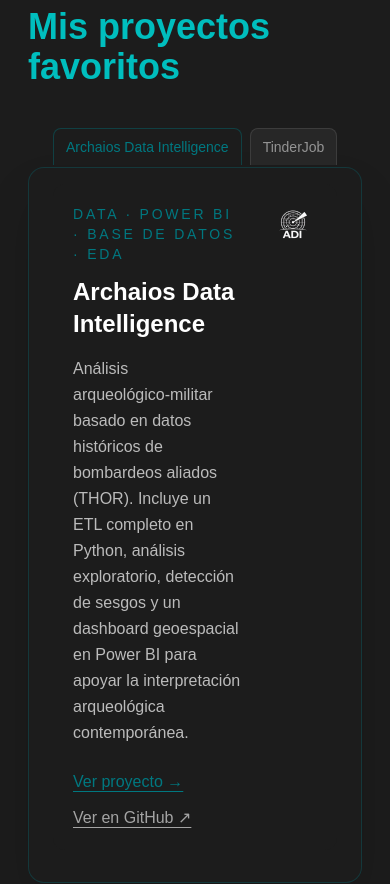
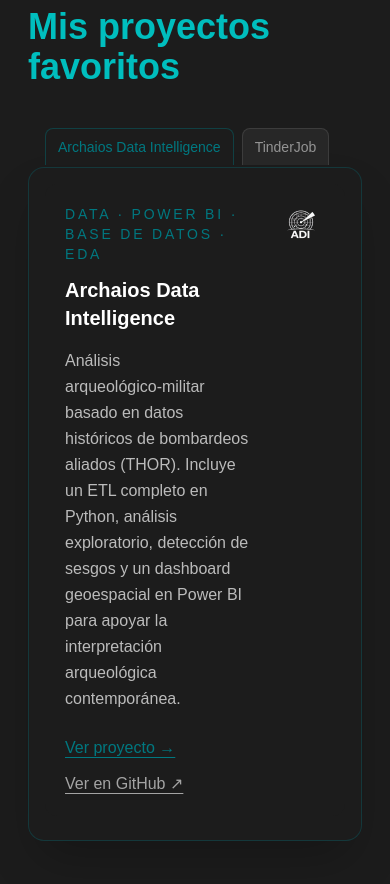
Before and after one commit to HelenDiMo/elena-diaz-beyond-the-resume, a Next.js app: page / in a window 390 px wide. Shown: the part 7100-7984 px from the top of the page. Built offline with nearby package versions, Linux system fonts and the light colour scheme.

Commit message:
fix: mejorar la estructura y funcionalidad de los componentes ProjectCard y ProjectFolder

```diff
--- a/src/components/projects/ProjectCard.tsx
+++ b/src/components/projects/ProjectCard.tsx
@@ -21,9 +21,9 @@
       }}
       className="relative mx-auto w-full max-w-3xl overflow-hidden rounded-xl bg-graphite/40"
     >
-      {/* Logo */}
+      {/* Imagen / logo */}
       {project.image && (
-        <div className="absolute right-3 top-3 flex h-16 w-16 items-center justify-center sm:right-5 sm:top-5 sm:h-20 sm:w-20">
+        <div className="absolute right-3 top-3 flex h-16 w-16 items-center justify-center sm:right-4 sm:top-4 sm:h-20 sm:w-20">
           <Image
             src={project.image}
             alt={`Imagen representativa de ${project.title}`}
@@ -40,27 +40,13 @@
           {project.category}
         </p>
 
-        <h3 className="mt-3 text-2xl font-bold text-white">
+        <h3 className="mt-3 text-xl font-bold text-white sm:text-2xl">
           {project.title}
         </h3>
 
         <p className="mt-4 leading-relaxed text-white/70">
           {project.description}
         </p>
-
-        {/* Tecnologías — actualmente desactivado */}
-        {/*
-        <ul className="mt-5 flex flex-wrap gap-2">
-          {project.technologies.map((technology) => (
-            <li
-              key={technology}
-              className="rounded-full border border-white/10 px-3 py-1 text-sm text-white/70"
-            >
-              {technology}
-            </li>
-          ))}
-        </ul>
-        */}
 
         {/* Enlaces */}
         <div className="mt-6 flex flex-wrap gap-x-5 gap-y-3">
--- a/src/components/projects/ProjectFolder.tsx
+++ b/src/components/projects/ProjectFolder.tsx
@@ -1,7 +1,7 @@
 "use client";
 
 import { AnimatePresence, motion } from "framer-motion";
-import { useState } from "react";
+import { useRef, useState } from "react";
 import type { Project } from "@/types/project";
 import ProjectCard from "./ProjectCard";
 
@@ -11,26 +11,45 @@
 
 export default function ProjectFolder({ projects }: ProjectFolderProps) {
   const [selectedProject, setSelectedProject] = useState<Project>(projects[0]);
+  const tabsRef = useRef<HTMLDivElement>(null);
+
+  const handleSelect = (project: Project) => {
+    setSelectedProject(project);
+
+    const tab = document.getElementById(`project-tab-${project.slug}`);
+
+    tab?.scrollIntoView({
+      behavior: "smooth",
+      inline: "center",
+      block: "nearest",
+    });
+  };
+
+  if (!projects.length) {
+    return null;
+  }
 
   return (
     <div className="relative mt-20">
       <div className="relative mx-auto max-w-3xl">
-        {" "}
-        {/*Anchura de la carpeta*/}
         {/* CARPETA */}
-        <div className="relative rounded-2xl border border-teal/30 bg-graphite px-6 pb-8 pt-4 shadow-2xl">
-          {/* pt-4 es para tocar el espacio entre la tarjetita perqueña y el folder (parte de arriba)*/}
+        <div className="relative rounded-2xl border border-teal/30 bg-graphite px-4 pb-6 pt-4 shadow-2xl sm:px-6 sm:pb-8">
           {/* PESTAÑAS */}
-          <div className="absolute -top-10 left-6 flex items-end gap-2">
+          <div
+            ref={tabsRef}
+            className="hide-scrollbar absolute -top-10 left-0 right-0 flex items-end gap-2 overflow-x-auto px-4 sm:left-6 sm:right-auto sm:px-0"
+          >
             {projects.map((project) => {
               const isSelected = selectedProject.slug === project.slug;
 
               return (
                 <button
                   key={project.slug}
+                  id={`project-tab-${project.slug}`}
                   type="button"
-                  onClick={() => setSelectedProject(project)}
-                  className={`relative rounded-t-lg border border-b-0 px-3 py-2 text-sm font-medium transition-all ${
+                  onClick={() => handleSelect(project)}
+                  aria-pressed={isSelected}
+                  className={`relative shrink-0 rounded-t-lg border border-b-0 px-3 py-2 text-sm font-medium whitespace-nowrap transition-all sm:px-4 ${
                     isSelected
                       ? "z-20 border-teal/40 bg-graphite text-teal"
                       : "z-10 border-white/10 bg-white/5 text-white/50 hover:text-white"
@@ -44,8 +63,6 @@
 
           {/* CONTENIDO */}
           <div className="relative min-h-80">
-            {" "}
-            {/* Altura de la Carpeta*/}
             <AnimatePresence mode="wait">
               <motion.div
                 key={selectedProject.slug}
```
